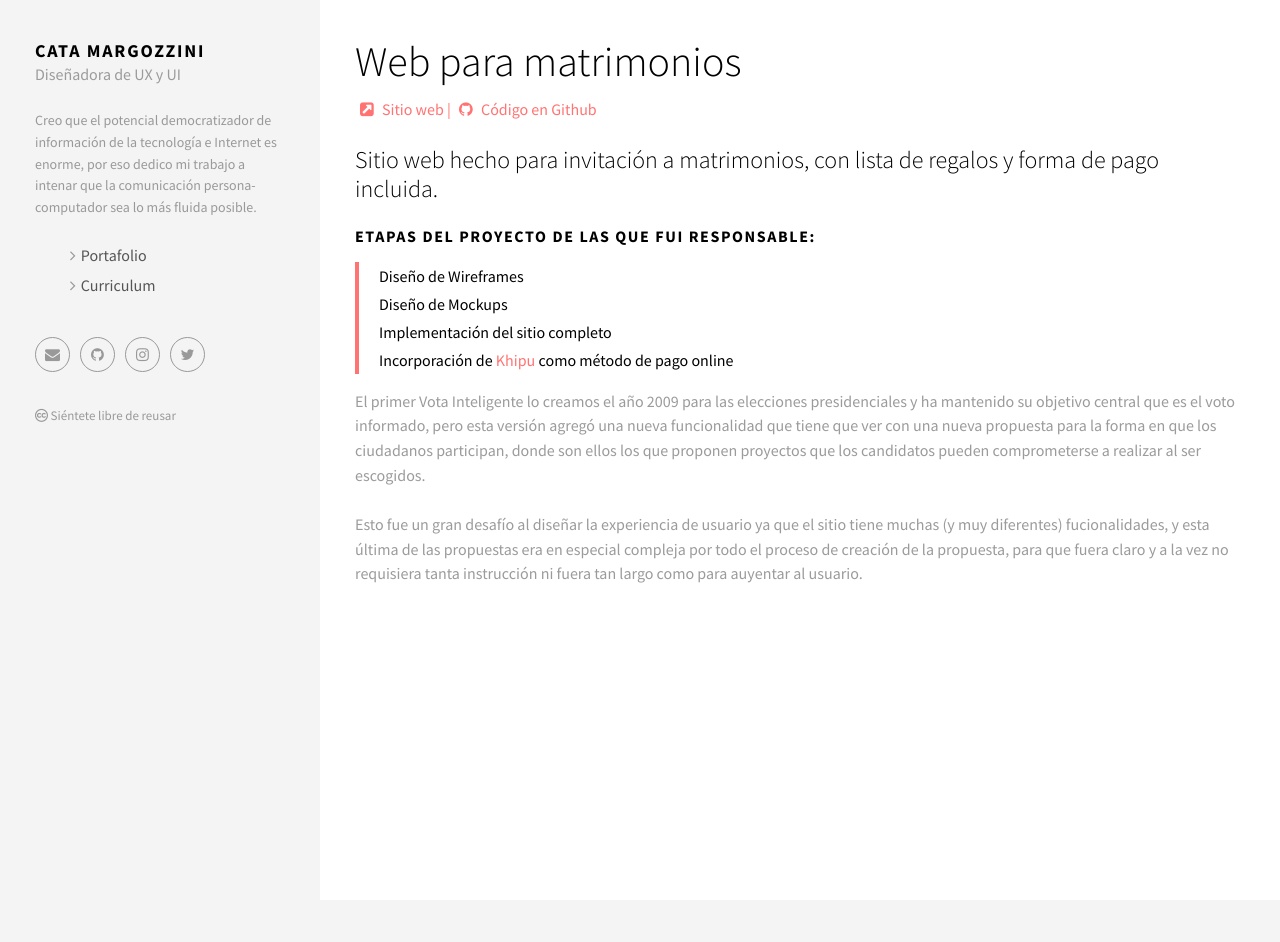
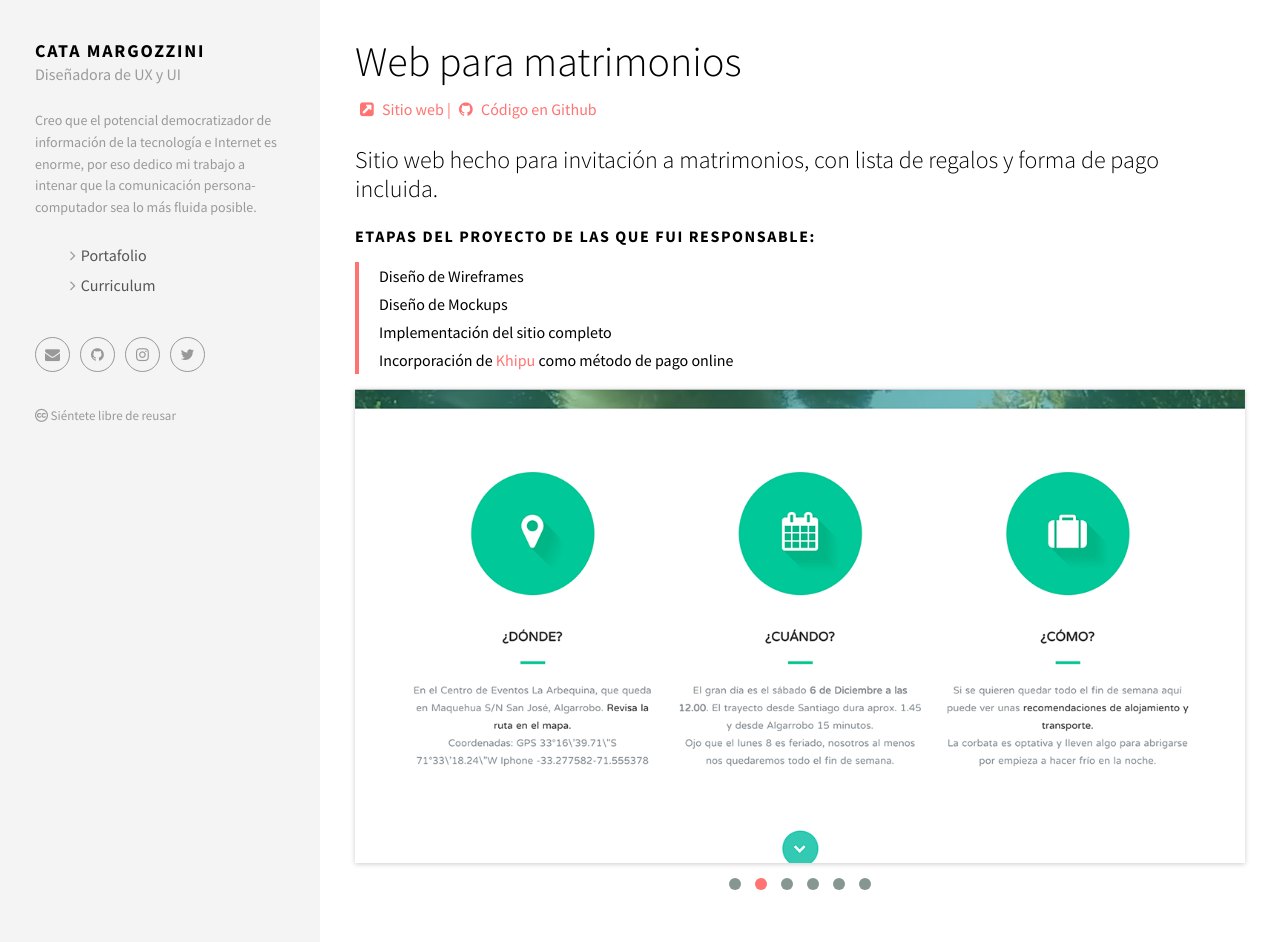
Before and after one commit to camargozzini/portafolio-camargozzini, a Jekyll site: the page built from _posts/2014-01-01-wedding.markdown, in a window 1280 px wide. Built offline with Jekyll 4.4.1, drawn with Linux system fonts in a browser that asks for light colours; nearby versions of some CDN libraries; before the commit the page ends 900 px from its top, so only the background shows below that.

Commit message:
Matrimonio

```diff
--- a/_posts/2014-01-01-wedding.markdown
+++ b/_posts/2014-01-01-wedding.markdown
@@ -21,6 +21,11 @@ description: Sitio web hecho para invitación a matrimonios, con lista de regalo
   <li>Incorporación de <a href="https://khipu.com/" target="_blank">Khipu</a> como método de pago online</li>
 </ul>
 
-El primer Vota Inteligente lo creamos el año 2009 para las elecciones presidenciales y ha mantenido su objetivo central que es el voto informado, pero esta versión agregó una nueva funcionalidad que tiene que ver con una nueva propuesta para la forma en que los ciudadanos participan, donde son ellos los que proponen proyectos que los candidatos pueden comprometerse a realizar al ser escogidos.
-
-Esto fue un gran desafío al diseñar la experiencia de usuario ya que el sitio tiene muchas (y muy diferentes) fucionalidades, y esta última de las propuestas era en especial compleja por todo el proceso de creación de la propuesta, para que fuera claro y a la vez no requisiera tanta instrucción ni fuera tan largo como para auyentar al usuario.
+<div id="main-slider">
+  <div class="item"><img alt="" src="{{ site.baseurl }}img/content/matrimonio/01.png" class="img-responsive"></div>
+  <div class="item"><img alt="" src="{{ site.baseurl }}img/content/matrimonio/02.png" class="img-responsive"></div>
+  <div class="item"><img alt="" src="{{ site.baseurl }}img/content/matrimonio/03.png" class="img-responsive"></div>
+  <div class="item"><img alt="" src="{{ site.baseurl }}img/content/matrimonio/04.png" class="img-responsive"></div>
+  <div class="item"><img alt="" src="{{ site.baseurl }}img/content/matrimonio/05.png" class="img-responsive"></div>
+  <div class="item"><img alt="" src="{{ site.baseurl }}img/content/matrimonio/06.png" class="img-responsive"></div>
+</div>
--- a/_posts/2015-01-01-ddah.markdown
+++ b/_posts/2015-01-01-ddah.markdown
@@ -13,7 +13,7 @@ github: https://github.com/ciudadanointeligente/ddah-promises
 Del Dicho al Hecho es la plataforma que vizualiza el estudio de Ciudadano Inteligente que realiza un análisis detallado de las promesas establecidas por el Gobierno y una revisión del estado de cumplimiento legislativo y administrativo de éstas. Conscientes de las dificultades que tenemos los ciudadanos de ejercer nuestro derecho a exigir rendición de cuentas, nuestro estudio pretende empoderar a las personas y contribuir a la reducción de las brechas de información que hoy dificultan una fiscalización efectiva de nuestros representantes.. 11 versiones
 
 <h3>Etapas del proyecto de las que fui responsable:</h3>
-<ul>
+<ul class="list-unstyled linea">
   <li>Diseño de Wireframes</li>
   <li>Diseño de Mockups</li>
   <li>Implementación del Frontend</li>
--- a/_posts/2015-01-01-observatorio.markdown
+++ b/_posts/2015-01-01-observatorio.markdown
@@ -2,7 +2,7 @@
 layout: post
 title:  Observatorio Anticorrupción
 date:   2015-06-30
-categories: [UI, CSS, HTML, D3.js]
+categories: [UI]
 image: observatorio.png
 description: Proyecto colaborativo entre las organizaciones Espacio Público y Ciudadano Inteligente. Sigue el debate y el avance de las medidas propuestas por el Consejo Asesor Presidencial convocado por la presidenta Bachelet el 2015, para lograr una mayor probidad y transparencia en Chile.
 permalink: /:title.html
@@ -19,7 +19,6 @@ permalink: /:title.html
 <ul class="linea list-unstyled">
   <li>Diseño de Wireframes</li>
   <li>Diseño de Mockups</li>
-  <li>Implementación del Frontend</li>
 </ul>
 
 <div id="main-slider">
```
Also changed, not shown: img/content/matrimonio/01.png (added), img/content/matrimonio/02.png (added), img/content/matrimonio/03.png (added), img/content/matrimonio/04.png (added), img/content/matrimonio/05.png (added), img/content/matrimonio/06.png (added).
